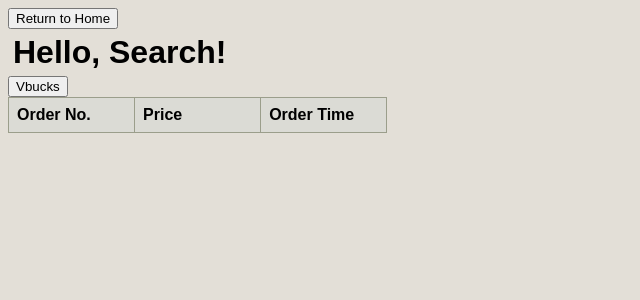
After one commit to gd05134/DBS_Restaurant_POS, a Flask app: page /search_manager in a window 1280 px wide. The commit adds this page. Shown: the top 300 px of the page, without its empty margins (0-640 px from the left). Run offline with Flask 3, Linux system fonts and the light colour scheme; lists and menus that the app fills with data are empty.

Commit message:
Abstracted database classes into their own file. Added Search Manager html file.

```diff
--- a/main.py
+++ b/main.py
@@ -1,225 +1,10 @@
 #Import Libraries
-from flask import Flask, render_template, url_for, request, redirect, flash, jsonify, send_from_directory
-from flask_sqlalchemy import SQLAlchemy
+from flask import render_template, url_for, request, redirect, flash, jsonify, send_from_directory
 from datetime import datetime
 
+from database_classes import app, db, Order, Customer, Table, Payment, MenuCat, MenuItem, OrderItem
+
 #Create Flask App
-app = Flask(__name__)
-app.config["SQLALCHEMY_DATABASE_URI"] = 'sqlite:///restaurant_pos.db'
-db = SQLAlchemy(app)
-app.secret_key ='key'
-
-#Initialize Relationship Schema
-#Order Schema
-class Order(db.Model):
-    order_id = db.Column(db.Integer, primary_key=True, autoincrement=True)
-    table_id = db.Column(db.Integer, db.ForeignKey("table.table_id"))
-    order_time = db.Column(db.DateTime, default = datetime.now(), nullable=False)
-    total_cost = db.Column(db.Float, nullable=False)
-
-    order_items = db.relationship(
-        'OrderItem',
-        cascade="all, delete-orphan",
-        backref='order'
-    )
-
-    def __init__(self, table_id, order_time, total_cost):
-        self.table_id = table_id
-        self.order_time = order_time
-        self.total_cost = total_cost
-
-#Customer Schema
-class Customer(db.Model):
-    cust_id = db.Column(db.Integer, primary_key=True, autoincrement=True)
-    cust_first_name = db.Column(db.String(50), nullable=False)
-    cust_last_name = db.Column(db.String(50), nullable=False)
-    phone_no = db.Column(db.String(10), unique=True, nullable=False)
-    email = db.Column(db.String(60), unique=True, nullable=False)
-    pref_table = db.Column(db.Integer, db.ForeignKey("table.table_id"))
-    date_created = db.Column(db.DateTime, default = datetime.now(), nullable=False)
-    date_reserved = db.Column(db.DateTime, default = datetime.now(), nullable=False)
-
-    def __init__(self, cust_first_name, cust_last_name, phone_no, email, pref_table):
-        self.cust_first_name = cust_first_name
-        self.cust_last_name = cust_last_name
-        self.phone_no = phone_no
-        self.email = email
-        self.pref_table = pref_table
-
-#Table Schema
-class Table(db.Model):
-    table_id = db.Column(db.Integer, primary_key=True, unique=True, nullable=False)
-    capacity = db.Column(db.Integer, nullable=False)
-    loc = db.Column(db.String(20))
-
-    def __init__(self, table_id, capacity, loc):
-        self.table_id = table_id
-        self.capacity = capacity
-        self.loc = loc
-
-
-#Payment Schema
-class Payment(db.Model):
-    payment_id = db.Column(db.Integer, primary_key=True, nullable=False, autoincrement=True)
-    order_id = db.Column(db.Integer,db.ForeignKey("order.order_id"), nullable=False)
-    amount = db.Column(db.Float, nullable=False)
-    payment_method = db.Column(db.String(20), nullable=False)
-    payment_date = db.Column(db.DateTime, default = datetime.today(), nullable=False)
-
-    def __init__(self, order_id, amount, payment_method):
-        self.order_id = order_id
-        self.amount = amount
-        self.payment_method = payment_method
-
-#MenuCategory Schema
-class MenuCat(db.Model):
-    category_id = db.Column(db.Integer, primary_key=True, nullable=False, autoincrement=True)
-    name = db.Column(db.String(30), unique=True, nullable=False)
-
-    def __init__(self, name):
-        self.name = name
-
-    def __repr__(self):
-        return f'<MenuCat {self.name}>'
-
-#MenuItem Schema
-class MenuItem(db.Model):
-    menu_item_id = db.Column(db.Integer, primary_key=True, nullable=False, autoincrement=True)
-    category_id = db.Column(db.Integer, db.ForeignKey("menu_cat.category_id"), nullable=False)
-    name = db.Column(db.String(50), unique=True, nullable=False)
-    price = db.Column(db.Float, nullable=False)
-
-    def __init__(self, category_id, name, price):
-        self.category_id = category_id
-        self.name = name
-        self.price = price
-
-#OrderItem Schema
-class OrderItem(db.Model):
-    order_item_id = db.Column(db.Integer, primary_key=True, autoincrement=True)
-    order_id = db.Column(db.Integer,db.ForeignKey("order.order_id"), nullable=False)
-    menu_item_id = db.Column(db.Integer,db.ForeignKey("menu_item.menu_item_id"), nullable=False)
-    quantity = db.Column(db.Integer, nullable=False)
-    special_instructions = db.Column(db.String(100))
-
-    menu_item = db.relationship('MenuItem', backref='order_items')
-
-    menu_item_id = db.Column(db.Integer,db.ForeignKey("menu_item.menu_item_id"), nullable=False)
-    def __init__(self, order_id, menu_item_id, quantity, special_instructions):
-        self.order_id = order_id
-        self.menu_item_id = menu_item_id
-        self.quantity = quantity
-        self.special_instructions = special_instructions
-
-# # Adding Customers (Run Once - Don
-# with app.app_context():
-#     # customers = db.session.query(Customer).join(Reservation).filter(Reservation.cust_id == Customer.cust_id).all()
-#     # reservations = Reservation.query.order_by(Reservation.reservation_id).all()
-#     # print(customers)
-#     # print(reservations)
-#     db.create_all()
-#     #add menu item and menu categories
-#     #For testing, only run once
-#     db.session.add(Customer("Caelin","Jones","3679807695","cj20948@georgiasouthern.edu", 5))
-#     db.session.add(Customer("Garth","Daniels","9124673847","gd05134@georgiasouthern.edu",10))
-#     db.session.add(Customer("Grey","Myers","5065971493","gm08348@georgiasouthern.edu",2))
-#     db.session.add(Customer("Tong","Weitian","33333333","wtong@georgiasouthern.edu",10))
-#     for i in range(1,11):
-#         db.session.add(Table(i, 4, "Our Restaurant"))
-#     db.session.commit()
-
-# # Adding Menu Items (Run Once - Done)
-# with app.app_context():
-#     # Clear
-#     db.session.query(MenuCat).delete()
-#     db.session.query(MenuItem).delete()
-#     db.session.commit()
-
-#     db.create_all()
-#     db.session.add(MenuCat(name="Drinks"))
-#     db.session.add(MenuCat(name="Appetizers"))
-#     db.session.add(MenuCat(name="Pastas"))
-#     db.session.add(MenuCat(name="Pizzas"))
-#     db.session.add(MenuCat(name="Sandwiches"))
-#     db.session.add(MenuCat(name="Specialties"))
-#     db.session.add(MenuCat(name="Kids"))
-#     db.session.add(MenuCat(name="Add-Ons"))
-#     db.session.add(MenuCat(name="Desserts"))
-
-#     # Drinks
-#     db.session.add(MenuItem(category_id=1, name="Coke", price=2.50))
-#     db.session.add(MenuItem(category_id=1, name="Coke Zero", price=2.50))
-#     db.session.add(MenuItem(category_id=1, name="Diet Coke", price=2.50))
-#     db.session.add(MenuItem(category_id=1, name="Sprite", price=2.50))
-#     db.session.add(MenuItem(category_id=1, name="Barqs", price=2.50))
-#     db.session.add(MenuItem(category_id=1, name="Dr. Pep", price=2.50))
-#     db.session.add(MenuItem(category_id=1, name="Fanta", price=2.50))
-#     db.session.add(MenuItem(category_id=1, name="Rspbry. Ital. Soda", price=3.50))
-#     db.session.add(MenuItem(category_id=1, name="Orange Ital. Soda", price=3.50))
-#     db.session.add(MenuItem(category_id=1, name="Lemon Ital. Soda", price=3.50))
-#     db.session.add(MenuItem(category_id=1, name="Sparkling Water", price=3.50))
-#     db.session.add(MenuItem(category_id=1, name="Water", price=0.00))
-
-#     # Appetizers
-#     db.session.add(MenuItem(category_id=2, name="Bruschetta al Pomodoro", price=9.00))
-#     db.session.add(MenuItem(category_id=2, name="Mozzarella Balls", price=7.00))
-#     db.session.add(MenuItem(category_id=2, name="Caprese Salad", price=8.00))
-#     db.session.add(MenuItem(category_id=2, name="Garlic Knots", price=6.50))
-#     db.session.add(MenuItem(category_id=2, name="Baked Goat Cheese Dip", price=9.00))
-#     db.session.add(MenuItem(category_id=2, name="Focaccia Bread", price=6.00))
-#     db.session.add(MenuItem(category_id=2, name="Antipasto Skewers", price=8.50))
-
-#     # Pastas
-#     db.session.add(MenuItem(category_id=3, name="Spaghetti Carbonara", price=16.00))
-#     db.session.add(MenuItem(category_id=3, name="Fettuccine Alfredo", price=14.00))
-#     db.session.add(MenuItem(category_id=3, name="Penne Arrabbiata", price=13.50))
-#     db.session.add(MenuItem(category_id=3, name="Lasagna Bolognese", price=16.00))
-#     db.session.add(MenuItem(category_id=3, name="Spaghetti All'ubriaco", price=15.00))
-#     db.session.add(MenuItem(category_id=3, name="Linguine with Clams", price=17.50))
-#     db.session.add(MenuItem(category_id=3, name="Penne alla Norma", price=14.00))
-
-#     # Pizzas
-#     db.session.add(MenuItem(category_id=4, name="Pepperoni and Mushroom (S)", price=13.00))
-#     db.session.add(MenuItem(category_id=4, name="Pepperoni and Mushroom (L)", price=16.00))
-#     db.session.add(MenuItem(category_id=4, name="Margherita (S)", price=13.00))
-#     db.session.add(MenuItem(category_id=4, name="Margherita (L)", price=16.00))
-#     db.session.add(MenuItem(category_id=4, name="Quattro Stagioni (S)", price=15.00))
-#     db.session.add(MenuItem(category_id=4, name="Quattro Stagioni (L)", price=18.00))
-#     db.session.add(MenuItem(category_id=4, name="Prosciutto e Rucola (S)", price=15.00))
-#     db.session.add(MenuItem(category_id=4, name="Prosciutto e Rucola (L)", price=18.00))
-
-#     # Sandwiches
-#     db.session.add(MenuItem(category_id=5, name="Chicken Parmesan Sub", price=10.50))
-#     db.session.add(MenuItem(category_id=5, name="Italian Meatball", price=11.50))
-#     db.session.add(MenuItem(category_id=5, name="Caprese Panini", price=10.00))
-#     db.session.add(MenuItem(category_id=5, name="Prosciutto and Provolone", price=13.00))
-#     db.session.add(MenuItem(category_id=5, name="Lampredotto Panino", price=14.00))
-
-#     # Specialties
-#     db.session.add(MenuItem(category_id=6, name="Chicken Marsala", price=17.50))
-#     db.session.add(MenuItem(category_id=6, name="Veal Piccata", price=20.00))
-#     db.session.add(MenuItem(category_id=6, name="Eggplant Parmesan", price=16.00))
-#     db.session.add(MenuItem(category_id=6, name="Osso Buco", price=24.00))
-
-#     # Kids
-#     db.session.add(MenuItem(category_id=7, name="Cheese Pizza", price=8.00))
-#     db.session.add(MenuItem(category_id=7, name="Meatball Sub", price=8.00))
-#     db.session.add(MenuItem(category_id=7, name="Grilled Cheese & Tomato Soup", price=5.00))
-#     db.session.add(MenuItem(category_id=7, name="Dino Nuggies", price=5.00))
-#     db.session.add(MenuItem(category_id=7, name="Chocolate Milk", price=3.00))
-
-#     # Add-Ons
-#     db.session.add(MenuItem(category_id=8, name="A Plate of Meatballs", price=5.00))
-#     db.session.add(MenuItem(category_id=8, name="A Whole Raw Eggplant", price=3.00))
-#     db.session.add(MenuItem(category_id=8, name="Breadsticks To Go", price=2.00))
-
-#     # Desserts
-#     db.session.add(MenuItem(category_id=9, name="Tiramisu ", price=8.50))
-#     db.session.add(MenuItem(category_id=9, name="Cannoli ", price=6.50))
-#     db.session.add(MenuItem(category_id=9, name="Panna Cotta", price=7.00))
-#     db.session.add(MenuItem(category_id=9, name="Gelato Flight", price=9.50))
-
-#     db.session.commit()
 
 #Main Restaurant Layout
 @app.route('/', methods=['GET','POST'])
@@ -414,8 +199,6 @@ def submit_order():
 
     return jsonify({"success": True})
 
-
-
 @app.route('/get_order_items/<int:order_id>')
 def get_order_items(order_id):
     order_items = (
@@ -439,12 +222,21 @@ def get_order_items(order_id):
 
     return jsonify(order_items_data)
 
-
 @app.route('/favicon.ico')
 def favicon():
     return send_from_directory(directory='.', path='favicon.ico', mimetype='image/vnd.microsoft.icon')
 
-
+#Search Manager Layout
+@app.route('/search_manager', methods=['GET','POST'])
+def search():
+    if request.method == 'POST':
+        try:
+            db.session.commit()
+            return redirect('/search_manager')
+        except:
+               return 'There was an issue opening the order'
+    else:
+        return render_template('search_manager.html')
 
 if __name__ == '__main__':
      app.run(debug=True)
--- a/templates/index.html
+++ b/templates/index.html
@@ -10,6 +10,9 @@
 <div class="content">
     <form action="/reservation_manager" method="get">
         <button style="position: relative; top: 0px; left: 0px;">Reservations</button>
+    </form>
+    <form action="/search_manager" method="get">
+        <button>Search</button>
     </form>
     <h1 style="text-align: center;">The Last Drop - Table Layout</h1>
     <form id="tableLayout" action="/order_manager/" method="get" class="form" align="center">
--- a/templates/order_manager.html
+++ b/templates/order_manager.html
@@ -8,7 +8,7 @@
 {% block body %}
 <div class="content">
     <form action="/" method="get">
-        <button>Return To Layout</button>
+        <button>Return To Home</button>
     </form>
     <h1 style="text-align: center;">Table {{table.table_id}} - The Last Drop</h1>
     <h4 style="text-align: center;">Capacity: {{table.capacity}}</h4>
--- a/templates/payment_manager.html
+++ b/templates/payment_manager.html
@@ -17,7 +17,7 @@
     const table_id = sessionStorage.getItem('tableID');
 </script>
 <form action="/">
-    <button type="submit">Return To Layout</button>
+    <button type="submit">Return To Home</button>
 </form>
 <h1 align="center">Table {{table_id}} - Payment</h1>
 <div class="container">
--- a/templates/reservation_manager.html
+++ b/templates/reservation_manager.html
@@ -8,7 +8,7 @@
 {% block body %}
 <div>
     <form action="/" method="GET">
-        <button>Return to Layout</button>
+        <button>Return to Home</button>
     </form>
     <h1 style="text-align: center;">Reservation Manager</h1>
     <div class="container">
--- /dev/null
+++ b/templates/search_manager.html
@@ -0,0 +1,24 @@
+{% extends 'base.html' %}
+
+{% block head %}
+<title>Restaurant</title>
+<link rel="icon" href="/favicon.ico" type="image/x-icon">
+{% endblock %}
+
+{% block body %}
+<form action="/" method="GET">
+    <button>Return to Home</button>
+</form>
+<h1>Hello, Search!</h1>
+ <form action="/search_manager" method="POST">
+    <button>Vbucks</button>
+ </form>
+
+
+<table class="table">
+    <tr>
+        <th>Order No.</th>
+        <th>Price</th>
+        <th>Order Time</th>
+    </tr>
+{% endblock %}
```
Also changed, not shown: database_classes.py (added, +112 -0 lines).
